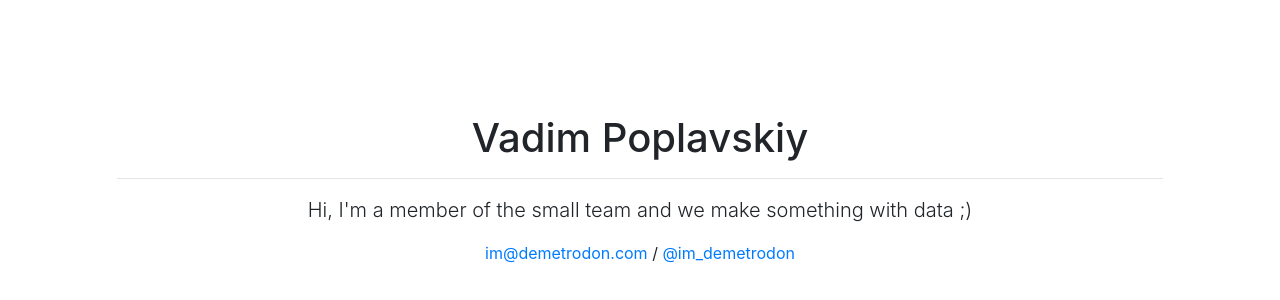
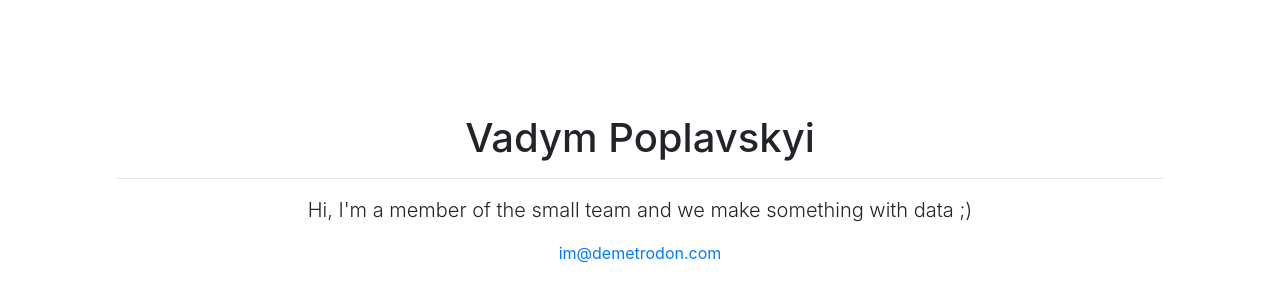
Before and after one commit to demetrodon/demetrodon.github.io, a plain HTML site: page index.html in a window 1280 px wide. Shown: the part 50-350 px from the top of the page. Drawn offline with nearby package versions, Linux system fonts and the light colour scheme.

Commit message:
Update index.html

```diff
--- a/index.html
+++ b/index.html
@@ -3,8 +3,8 @@
 <head>
   <meta charset="utf-8" />
   <meta name="viewport" content="width=device-width, initial-scale=1, shrink-to-fit=no" />
-  <title>About Vadim Poplavskiy</title>
-  <link href="//stackpath.bootstrapcdn.com/bootstrap/4.3.1/css/bootstrap.min.css" rel="stylesheet" integrity="sha384-ggOyR0iXCbMQv3Xipma34MD+dH/1fQ784/j6cY/iJTQUOhcWr7x9JvoRxT2MZw1T" crossorigin="anonymous">
+  <title>About Vadym Poplavskyi</title>
+  <link href="https://stackpath.bootstrapcdn.com/bootstrap/4.5.0/css/bootstrap.min.css" rel="stylesheet" integrity="sha384-9aIt2nRpC12Uk9gS9baDl411NQApFmC26EwAOH8WgZl5MYYxFfc+NcPb1dKGj7Sk" crossorigin="anonymous">
   <style>body{margin-top:100px}.jumbotron{text-align:center;background-color:transparent}</style>
 </head>
 <body>
@@ -13,13 +13,13 @@
 
     <div class="jumbotron">
       <header>
-        <h1>Vadim Poplavskiy</h1>
+        <h1>Vadym Poplavskyi</h1>
         <hr />
       </header>
 
       <p class="lead">Hi, I'm a member of the small team and we make something with data ;)</p>
 
-      <p><a href="mailto:im@demetrodon.com">im@demetrodon.com</a> / <a href="https://twitter.com/im_demetrodon">@im_demetrodon</a></p>
+      <p><a href="mailto:im@demetrodon.com">im@demetrodon.com</a></p>
     </div>
 
   </div>
```
